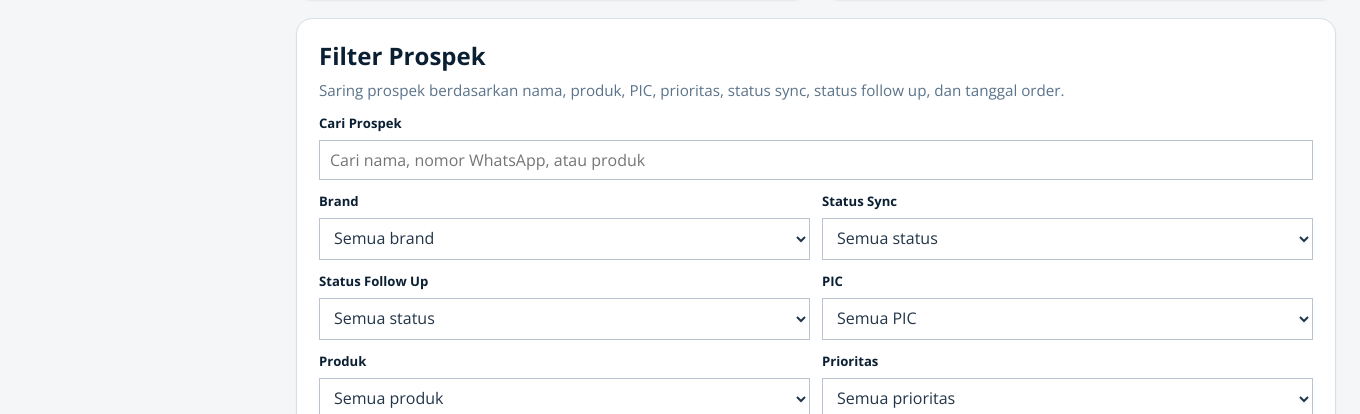
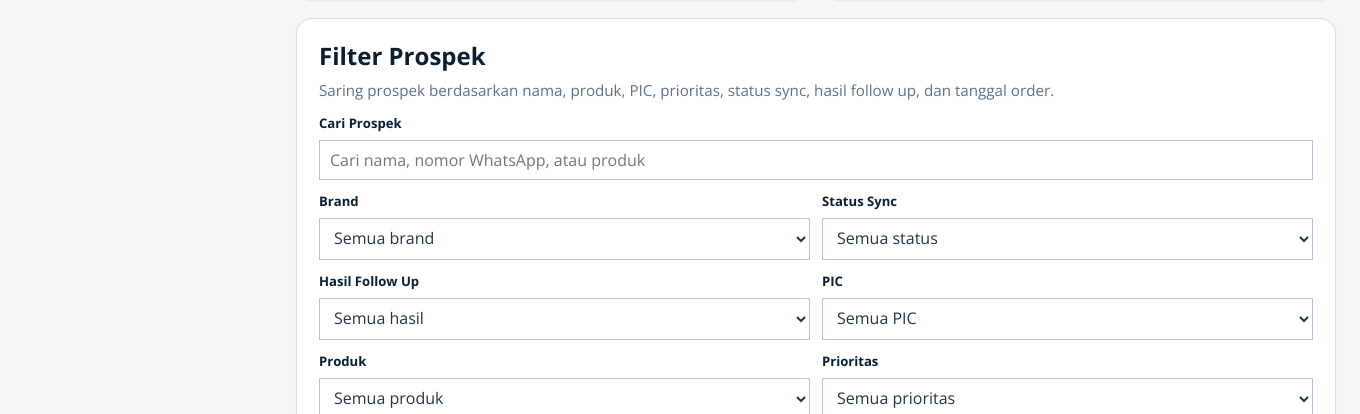
Before and after one commit to yasseralkhudairy77/crm_tower_project, a Flask app: page /orderonline in a window 1360 px wide. Shown: the part 822-1236 px from the top of the page. Run offline with Flask 3, Linux system fonts and the light colour scheme; data comes from the database, SQL or seed files in the repository; data that the repository does not hold is empty; some web fonts are replaced.

Commit message:
Align follow-up filter with follow-up results

```diff
--- a/crm_tower/services/orderonline.py
+++ b/crm_tower/services/orderonline.py
@@ -375,6 +375,7 @@ def list_followup_orders(
     sync_status: str = "",
     keyword: str = "",
     followup_status: str = "",
+    followup_result: str = "",
     brand_name: str = "",
     order_date_from: str = "",
     order_date_to: str = "",
@@ -394,6 +395,9 @@ def list_followup_orders(
     if followup_status:
         query += " AND oof.followup_status = ?"
         params.append(followup_status)
+    if followup_result:
+        query += " AND oof.followup_result = ?"
+        params.append(followup_result)
     if brand_name:
         query += " AND COALESCE(oof.brand_name, 'Umum') = ?"
         params.append(brand_name)
@@ -842,6 +846,7 @@ def export_followup_csv(
     sync_status: str = "",
     keyword: str = "",
     followup_status: str = "Belum Dihubungi",
+    followup_result: str = "",
     brand_name: str = "",
     pic_id: str = "",
     product: str = "",
@@ -854,6 +859,7 @@ def export_followup_csv(
         sync_status=sync_status,
         keyword=keyword,
         followup_status=followup_status,
+        followup_result=followup_result,
         brand_name=brand_name,
         order_date_from=order_date_from,
         order_date_to=order_date_to,
--- a/crm_tower/templates/orderonline.html
+++ b/crm_tower/templates/orderonline.html
@@ -18,7 +18,7 @@
                 <input type="hidden" name="sync_status" value="Baru">
                 <button class="button button-neutral" type="submit">Import Massal ke CRM</button>
             </form>
-            <a class="button button-secondary" href="{{ url_for('orderonline_export', q=keyword, sync_status=sync_status, followup_status=followup_status or '', brand=brand, pic_id=pic_id, product=product, priority=priority, order_date_from=order_date_from, order_date_to=order_date_to) }}">Export CSV</a>
+            <a class="button button-secondary" href="{{ url_for('orderonline_export', q=keyword, sync_status=sync_status, followup_result=followup_result or '', brand=brand, pic_id=pic_id, product=product, priority=priority, order_date_from=order_date_from, order_date_to=order_date_to) }}">Export CSV</a>
         </div>
     </section>
 
@@ -60,21 +60,21 @@
         <div class="panel-header">
             <div>
                 <h2>Filter Prospek</h2>
-                <p class="page-subtitle">Saring prospek berdasarkan nama, produk, PIC, prioritas, status sync, status follow up, dan tanggal order.</p>
+                <p class="page-subtitle">Saring prospek berdasarkan nama, produk, PIC, prioritas, status sync, hasil follow up, dan tanggal order.</p>
             </div>
         </div>
         <form class="ops-filter-toolbar" method="get">
             <div class="filter-field filter-field-search"><label for="prospect-search">Cari Prospek</label><input id="prospect-search" type="search" name="q" value="{{ keyword }}" placeholder="Cari nama, nomor WhatsApp, atau produk"></div>
             <div class="filter-field"><label for="filter-brand">Brand</label><select id="filter-brand" name="brand"><option value="">Semua brand</option>{% for option in brand_options %}<option value="{{ option }}" {% if brand == option %}selected{% endif %}>{{ option }}</option>{% endfor %}</select></div>
             <div class="filter-field"><label for="filter-sync-status">Status Sync</label><select id="filter-sync-status" name="sync_status"><option value="">Semua status</option>{% for option in sync_status_options %}<option value="{{ option }}" {% if sync_status == option %}selected{% endif %}>{{ option }}</option>{% endfor %}</select></div>
-            <div class="filter-field"><label for="filter-followup-status">Status Follow Up</label><select id="filter-followup-status" name="followup_status"><option value="">Semua status</option>{% for option in followup_status_options %}<option value="{{ option }}" {% if followup_status == option %}selected{% endif %}>{{ option }}</option>{% endfor %}</select></div>
+            <div class="filter-field"><label for="filter-followup-result">Hasil Follow Up</label><select id="filter-followup-result" name="followup_result"><option value="">Semua hasil</option>{% for option in followup_result_options %}<option value="{{ option }}" {% if followup_result == option %}selected{% endif %}>{{ option }}</option>{% endfor %}</select></div>
             <div class="filter-field"><label for="filter-pic">PIC</label><select id="filter-pic" name="pic_id"><option value="">Semua PIC</option>{% for user in users %}<option value="{{ user.id_pengguna }}" {% if pic_id == user.id_pengguna|string %}selected{% endif %}>{{ user.nama_pengguna }}</option>{% endfor %}</select></div>
             <div class="filter-field"><label for="filter-product">Produk</label><select id="filter-product" name="product"><option value="">Semua produk</option>{% for option in product_options %}<option value="{{ option }}" {% if product == option %}selected{% endif %}>{{ option }}</option>{% endfor %}</select></div>
             <div class="filter-field"><label for="filter-priority">Prioritas</label><select id="filter-priority" name="priority"><option value="">Semua prioritas</option>{% for option in priority_options %}<option value="{{ option }}" {% if priority == option %}selected{% endif %}>{{ option }}</option>{% endfor %}</select></div>
             <div class="filter-field"><label for="filter-order-date-from">Tanggal Order Dari</label><input id="filter-order-date-from" type="date" name="order_date_from" value="{{ order_date_from }}"></div>
             <div class="filter-field"><label for="filter-order-date-to">Tanggal Order Sampai</label><input id="filter-order-date-to" type="date" name="order_date_to" value="{{ order_date_to }}"></div>
             <div class="filter-field"><label for="filter-per-page">Rows per page</label><select id="filter-per-page" name="per_page">{% for option in per_page_options %}<option value="{{ option }}" {% if pagination.per_page == option %}selected{% endif %}>{{ option }}</option>{% endfor %}</select></div>
-            <div class="ops-filter-actions"><button class="button button-primary" type="submit">Filter</button><a class="button button-secondary" href="{{ url_for('orderonline_page') }}">Reset</a><a class="button button-secondary" href="{{ url_for('orderonline_export', q=keyword, sync_status=sync_status, followup_status=followup_status or '', brand=brand, pic_id=pic_id, product=product, priority=priority, order_date_from=order_date_from, order_date_to=order_date_to) }}">Export CSV</a></div>
+            <div class="ops-filter-actions"><button class="button button-primary" type="submit">Filter</button><a class="button button-secondary" href="{{ url_for('orderonline_page') }}">Reset</a><a class="button button-secondary" href="{{ url_for('orderonline_export', q=keyword, sync_status=sync_status, followup_result=followup_result or '', brand=brand, pic_id=pic_id, product=product, priority=priority, order_date_from=order_date_from, order_date_to=order_date_to) }}">Export CSV</a></div>
         </form>
     </section>
 
@@ -114,15 +114,15 @@
                 <thead>
                     <tr>
                         <th><input id="select-all-prospects" type="checkbox"></th>
-                        <th><a class="sort-link" href="{{ url_for('orderonline_page', q=keyword, brand=brand, sync_status=sync_status, followup_status=followup_status, pic_id=pic_id, product=product, priority=priority, order_date_from=order_date_from, order_date_to=order_date_to, per_page=pagination.per_page, page=1, sort='name', dir='asc' if sort_by != 'name' or sort_dir == 'desc' else 'desc') }}">Lead</a></th>
+                        <th><a class="sort-link" href="{{ url_for('orderonline_page', q=keyword, brand=brand, sync_status=sync_status, followup_result=followup_result, pic_id=pic_id, product=product, priority=priority, order_date_from=order_date_from, order_date_to=order_date_to, per_page=pagination.per_page, page=1, sort='name', dir='asc' if sort_by != 'name' or sort_dir == 'desc' else 'desc') }}">Lead</a></th>
                         <th>Produk</th>
-                        <th><a class="sort-link" href="{{ url_for('orderonline_page', q=keyword, brand=brand, sync_status=sync_status, followup_status=followup_status, pic_id=pic_id, product=product, priority=priority, order_date_from=order_date_from, order_date_to=order_date_to, per_page=pagination.per_page, page=1, sort='priority', dir='asc' if sort_by != 'priority' or sort_dir == 'desc' else 'desc') }}">Prioritas</a></th>
+                        <th><a class="sort-link" href="{{ url_for('orderonline_page', q=keyword, brand=brand, sync_status=sync_status, followup_result=followup_result, pic_id=pic_id, product=product, priority=priority, order_date_from=order_date_from, order_date_to=order_date_to, per_page=pagination.per_page, page=1, sort='priority', dir='asc' if sort_by != 'priority' or sort_dir == 'desc' else 'desc') }}">Prioritas</a></th>
                         <th>Pembayaran</th>
-                        <th><a class="sort-link" href="{{ url_for('orderonline_page', q=keyword, brand=brand, sync_status=sync_status, followup_status=followup_status, pic_id=pic_id, product=product, priority=priority, order_date_from=order_date_from, order_date_to=order_date_to, per_page=pagination.per_page, page=1, sort='status', dir='asc' if sort_by != 'status' or sort_dir == 'desc' else 'desc') }}">Status Follow Up</a></th>
+                        <th><a class="sort-link" href="{{ url_for('orderonline_page', q=keyword, brand=brand, sync_status=sync_status, followup_result=followup_result, pic_id=pic_id, product=product, priority=priority, order_date_from=order_date_from, order_date_to=order_date_to, per_page=pagination.per_page, page=1, sort='status', dir='asc' if sort_by != 'status' or sort_dir == 'desc' else 'desc') }}">Status Follow Up</a></th>
                         <th>PIC</th>
-                        <th><a class="sort-link" href="{{ url_for('orderonline_page', q=keyword, brand=brand, sync_status=sync_status, followup_status=followup_status, pic_id=pic_id, product=product, priority=priority, order_date_from=order_date_from, order_date_to=order_date_to, per_page=pagination.per_page, page=1, sort='sync', dir='asc' if sort_by != 'sync' or sort_dir == 'desc' else 'desc') }}">Sync CRM</a></th>
-                        <th><a class="sort-link" href="{{ url_for('orderonline_page', q=keyword, brand=brand, sync_status=sync_status, followup_status=followup_status, pic_id=pic_id, product=product, priority=priority, order_date_from=order_date_from, order_date_to=order_date_to, per_page=pagination.per_page, page=1, sort='order_date', dir='asc' if sort_by != 'order_date' or sort_dir == 'desc' else 'desc') }}">Tanggal Order</a></th>
-                        <th><a class="sort-link" href="{{ url_for('orderonline_page', q=keyword, brand=brand, sync_status=sync_status, followup_status=followup_status, pic_id=pic_id, product=product, priority=priority, order_date_from=order_date_from, order_date_to=order_date_to, per_page=pagination.per_page, page=1, sort='followup_at', dir='asc' if sort_by != 'followup_at' or sort_dir == 'desc' else 'desc') }}">Last Update</a></th>
+                        <th><a class="sort-link" href="{{ url_for('orderonline_page', q=keyword, brand=brand, sync_status=sync_status, followup_result=followup_result, pic_id=pic_id, product=product, priority=priority, order_date_from=order_date_from, order_date_to=order_date_to, per_page=pagination.per_page, page=1, sort='sync', dir='asc' if sort_by != 'sync' or sort_dir == 'desc' else 'desc') }}">Sync CRM</a></th>
+                        <th><a class="sort-link" href="{{ url_for('orderonline_page', q=keyword, brand=brand, sync_status=sync_status, followup_result=followup_result, pic_id=pic_id, product=product, priority=priority, order_date_from=order_date_from, order_date_to=order_date_to, per_page=pagination.per_page, page=1, sort='order_date', dir='asc' if sort_by != 'order_date' or sort_dir == 'desc' else 'desc') }}">Tanggal Order</a></th>
+                        <th><a class="sort-link" href="{{ url_for('orderonline_page', q=keyword, brand=brand, sync_status=sync_status, followup_result=followup_result, pic_id=pic_id, product=product, priority=priority, order_date_from=order_date_from, order_date_to=order_date_to, per_page=pagination.per_page, page=1, sort='followup_at', dir='asc' if sort_by != 'followup_at' or sort_dir == 'desc' else 'desc') }}">Last Update</a></th>
                         <th>Tindakan</th>
                     </tr>
                 </thead>
@@ -168,9 +168,9 @@
         <div class="ops-pagination">
             <div class="ops-pagination-info">Menampilkan {{ pagination.start }}-{{ pagination.end }} dari {{ pagination.total }} prospek</div>
             <div class="ops-pagination-links">
-                {% if pagination.has_prev %}<a class="button button-secondary" href="{{ url_for('orderonline_page', q=keyword, brand=brand, sync_status=sync_status, followup_status=followup_status, pic_id=pic_id, product=product, priority=priority, order_date_from=order_date_from, order_date_to=order_date_to, per_page=pagination.per_page, sort=sort_by, dir=sort_dir, page=pagination.prev_page) }}">Prev</a>{% endif %}
-                {% for page_number in range(1, pagination.total_pages + 1) %}{% if page_number == 1 or page_number == pagination.total_pages or (page_number >= pagination.page - 2 and page_number <= pagination.page + 2) %}<a class="button {% if page_number == pagination.page %}button-primary{% else %}button-secondary{% endif %}" href="{{ url_for('orderonline_page', q=keyword, brand=brand, sync_status=sync_status, followup_status=followup_status, pic_id=pic_id, product=product, priority=priority, order_date_from=order_date_from, order_date_to=order_date_to, per_page=pagination.per_page, sort=sort_by, dir=sort_dir, page=page_number) }}">{{ page_number }}</a>{% endif %}{% endfor %}
-                {% if pagination.has_next %}<a class="button button-secondary" href="{{ url_for('orderonline_page', q=keyword, brand=brand, sync_status=sync_status, followup_status=followup_status, pic_id=pic_id, product=product, priority=priority, order_date_from=order_date_from, order_date_to=order_date_to, per_page=pagination.per_page, sort=sort_by, dir=sort_dir, page=pagination.next_page) }}">Next</a>{% endif %}
+                {% if pagination.has_prev %}<a class="button button-secondary" href="{{ url_for('orderonline_page', q=keyword, brand=brand, sync_status=sync_status, followup_result=followup_result, pic_id=pic_id, product=product, priority=priority, order_date_from=order_date_from, order_date_to=order_date_to, per_page=pagination.per_page, sort=sort_by, dir=sort_dir, page=pagination.prev_page) }}">Prev</a>{% endif %}
+                {% for page_number in range(1, pagination.total_pages + 1) %}{% if page_number == 1 or page_number == pagination.total_pages or (page_number >= pagination.page - 2 and page_number <= pagination.page + 2) %}<a class="button {% if page_number == pagination.page %}button-primary{% else %}button-secondary{% endif %}" href="{{ url_for('orderonline_page', q=keyword, brand=brand, sync_status=sync_status, followup_result=followup_result, pic_id=pic_id, product=product, priority=priority, order_date_from=order_date_from, order_date_to=order_date_to, per_page=pagination.per_page, sort=sort_by, dir=sort_dir, page=page_number) }}">{{ page_number }}</a>{% endif %}{% endfor %}
+                {% if pagination.has_next %}<a class="button button-secondary" href="{{ url_for('orderonline_page', q=keyword, brand=brand, sync_status=sync_status, followup_result=followup_result, pic_id=pic_id, product=product, priority=priority, order_date_from=order_date_from, order_date_to=order_date_to, per_page=pagination.per_page, sort=sort_by, dir=sort_dir, page=pagination.next_page) }}">Next</a>{% endif %}
             </div>
         </div>
     </section>
@@ -252,7 +252,7 @@
     bulkSelectedIds.value = ids.join(",");
     if (bulkActionSelect.value === "export_selected") {
       event.preventDefault();
-      const params = new URLSearchParams({ ids: ids.join(","), q: "{{ keyword }}", sync_status: "{{ sync_status }}", followup_status: "{{ followup_status }}", brand: "{{ brand }}", pic_id: "{{ pic_id }}", product: "{{ product }}", priority: "{{ priority }}", order_date_from: "{{ order_date_from }}", order_date_to: "{{ order_date_to }}" });
+      const params = new URLSearchParams({ ids: ids.join(","), q: "{{ keyword }}", sync_status: "{{ sync_status }}", followup_result: "{{ followup_result }}", brand: "{{ brand }}", pic_id: "{{ pic_id }}", product: "{{ product }}", priority: "{{ priority }}", order_date_from: "{{ order_date_from }}", order_date_to: "{{ order_date_to }}" });
       window.location.href = `/peluang-lanjutan/export?${params.toString()}`;
     }
   });
```
Also changed, not shown: crm_tower/web.py (+8 -5 lines).
